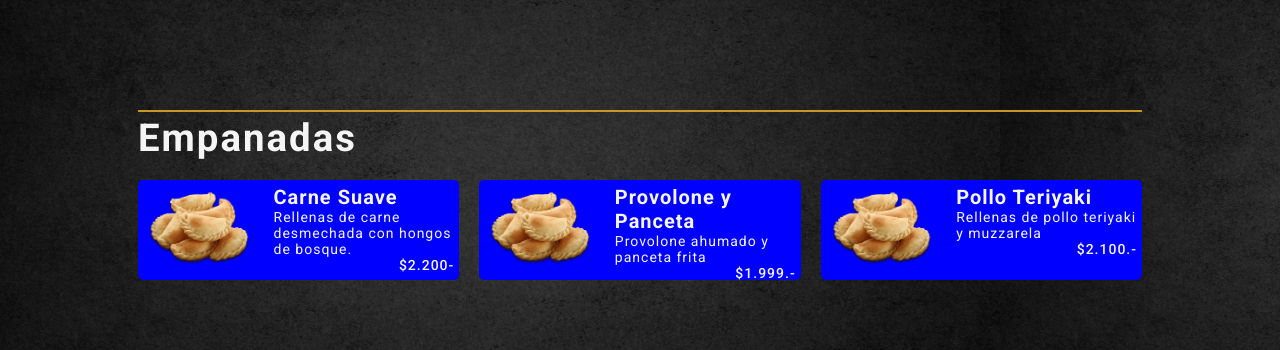
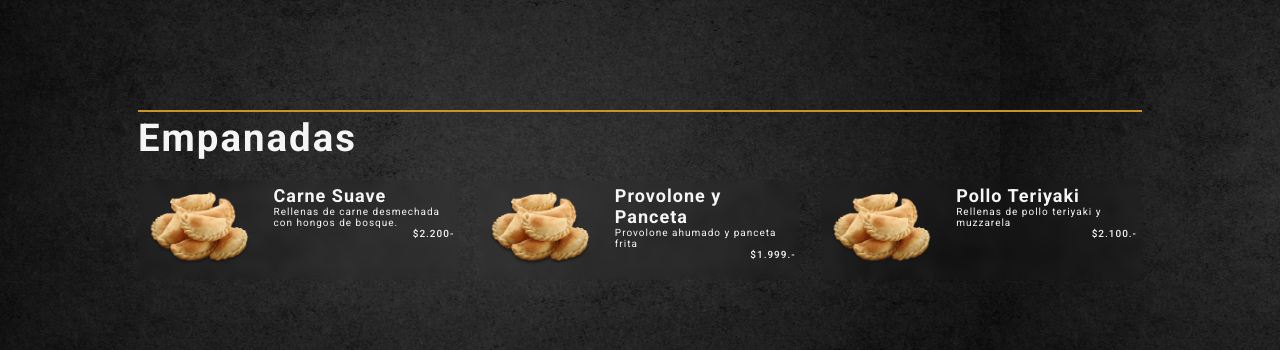
Before and after one commit to nicoequintana/menu_latana, a plain HTML site: page index.html in a window 1280 px wide. Shown: the part 830-1180 px from the top of the page. Drawn offline with Linux system fonts and the light colour scheme; a web font is replaced by a local one.

```diff
--- a/css/style.css
+++ b/css/style.css
@@ -158,6 +158,7 @@ a {
         right: 0%;
     }
 
+
 .menu__container {
     width: 80%;
     margin: 0 auto 2rem;
@@ -178,7 +179,6 @@ a {
     width: 100%;
     height: 100px;
     padding: 5px;
-    background-color: blue;
     backdrop-filter: blur(4px);
     border-radius: 5px;
     display: flex;
@@ -212,17 +212,18 @@ a {
 .card__txt {
     width: 60%;
     height: 100%;
+    font-size: 1.2rem;
     align-self: flex-end;
     letter-spacing: 1px;
 }
 
     .card__txt > h5 {
         font-weight: 700;
-        font-size: clamp(1.8rem, 2vw, 2rem);
+        font-size: clamp(1.8rem, 1vw, 2rem);
     }
 
     .card__txt > p {
-        font-size: 14px;
+        font-size: 10px;
     }
 
 .card__price {
```
Also changed, not shown: pages/reserva.html (+5 -0 lines).
